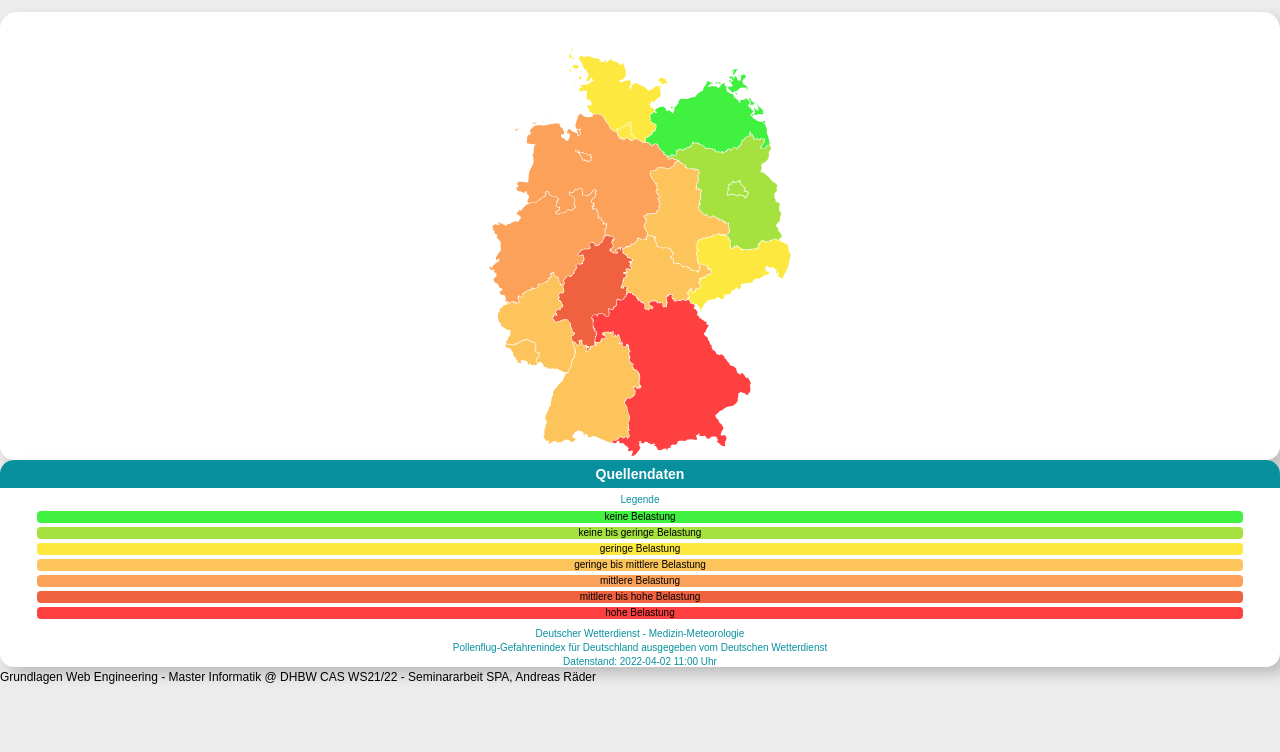
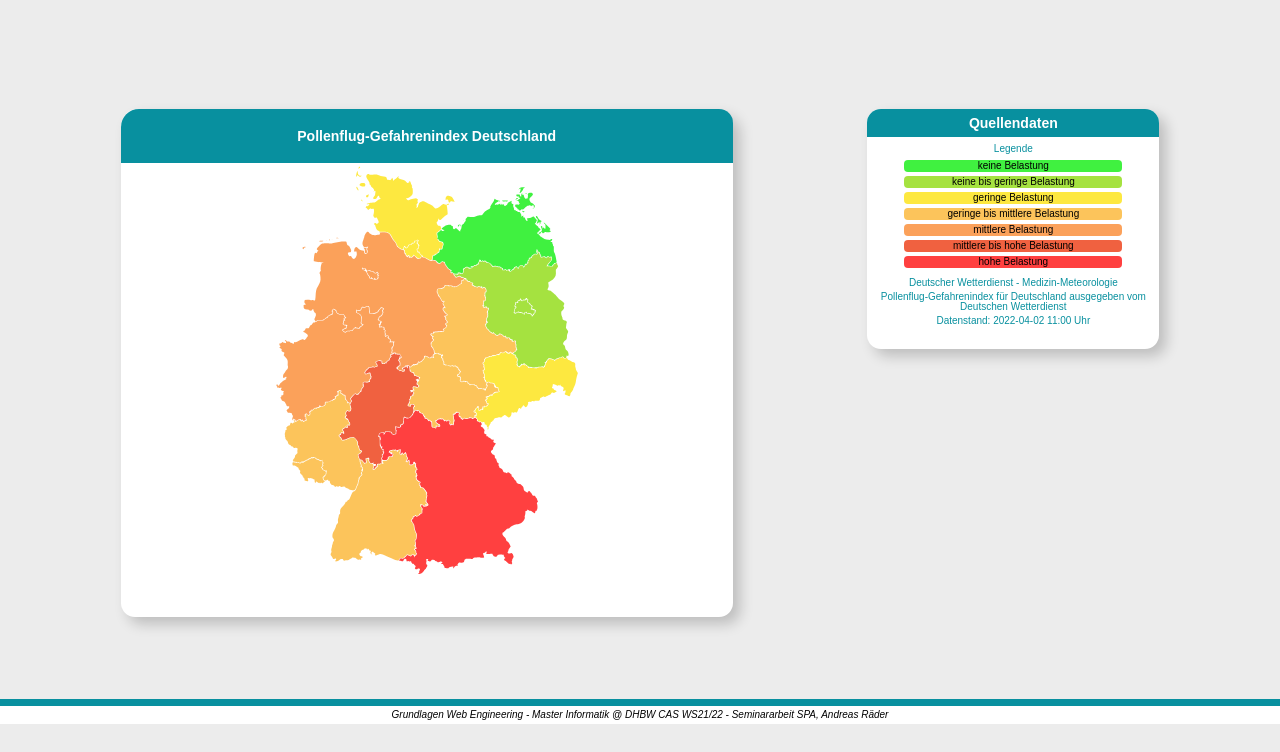
Before and after one commit to wheeler89/pollen-o-meter, a plain HTML site: page index.html in a window 1280 px wide. Shown: the part 48-800 px from the top of the page. Drawn offline with Linux system fonts and the light colour scheme.

Commit message:
FINAL index.html
major change, cleaner code, deleted all divs, main frame as container

```diff
--- a/index.html
+++ b/index.html
@@ -4,29 +4,22 @@
         <meta charset="UTF-8">
         <meta http-equiv="X-UA-Compatible" content="IE=edge">
         <meta name="viewport" content="width=device-width, initial-scale=1.0">
-    <meta name="keywords" content="Single Page Application, SPA,
-                                    Medizin-Meteorologie, Deutscher Wetterdienst,
-                                    Pollenflug-Gefahrenindex Deutschland, Pollen-O-Meter">
+        <meta name="keywords" content="Single Page Application, SPA, Medizin-Meteorologie, Deutscher Wetterdienst, Pollenflug-Gefahrenindex Deutschland, Pollen-O-Meter">
         <meta name="author" content="Andreas Räder">
         <title>Pollen-O-Meter</title>
         <link rel="stylesheet" href="index.css">
         <link rel="stylesheet" href="basic.css">
         <script src="script.js"></script>
     </head>
-<!-- div container and classes layout to easier adjustment via css -->
     <body>
-    <div class="container">
-        <div class="header">
         <header>
             <h1 id="LANDING">
                 <a href="#LANDING">Pollen-O-Meter</a>
             </h1>
         </header>
-        </div>
-
-        <div class="aside">
+        <main>
             <aside>
-                <h2>Pollenflug-Gefahrenindex Deutschland</h2>
+                <h3>Pollenflug-Gefahrenindex Deutschland</h3>
                 <svg
                     version="1.0" xmlns="http://www.w3.org/2000/svg"
                     width="240pt" height="310.000000pt" viewBox="0 0 960.000000 1280.000000">
@@ -1059,17 +1052,11 @@
                     </g>
                 </svg>
             </aside>
-        </div>
-
-        <div class="article">
             <article id="source">
                 <h3>Quellendaten</h3>
                 <p>Legende</p>
                 <ul id="legend"></ul>
             </article>
-        </div>
-
-        <div class="section">
             <section id="SH"></section>
             <section id="HH"></section>
             <section id="MV"></section>
@@ -1086,15 +1073,9 @@
             <section id="SL"></section>
             <section id="BW"></section>
             <section id="BY"></section>
-        </div>
-
-        <div class="footer">
+        </main>
         <footer>
-                Grundlagen Web Engineering -
-                Master Informatik @ DHBW CAS WS21/22 -
-                Seminararbeit SPA, Andreas Räder
+            <p>Grundlagen Web Engineering - Master Informatik @ DHBW CAS WS21/22 - Seminararbeit SPA, Andreas Räder</p>
         </footer>
-        </div>
-    </div>
     </body>
 </html>
```
Lines whose indentation alone changed are shown as unchanged.
